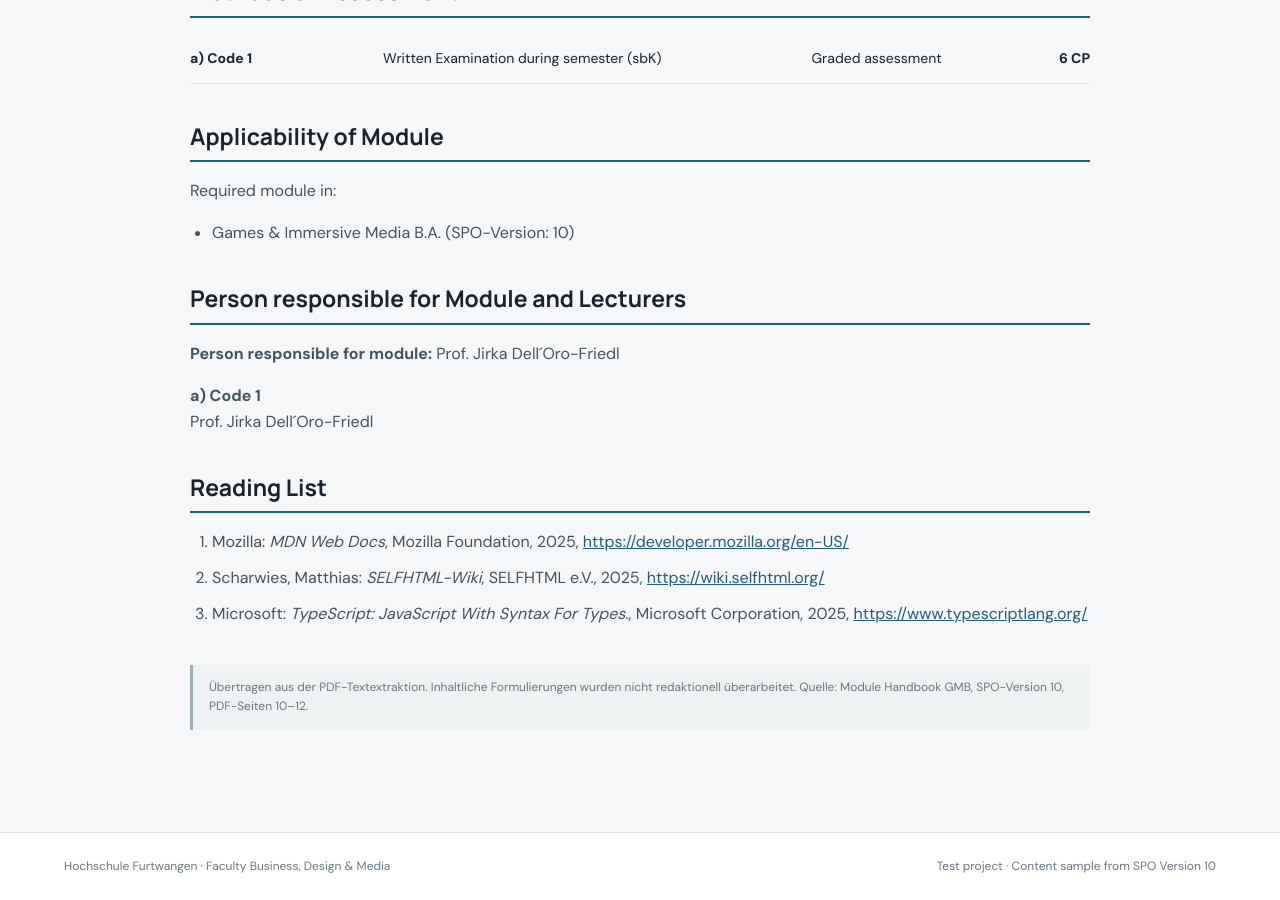
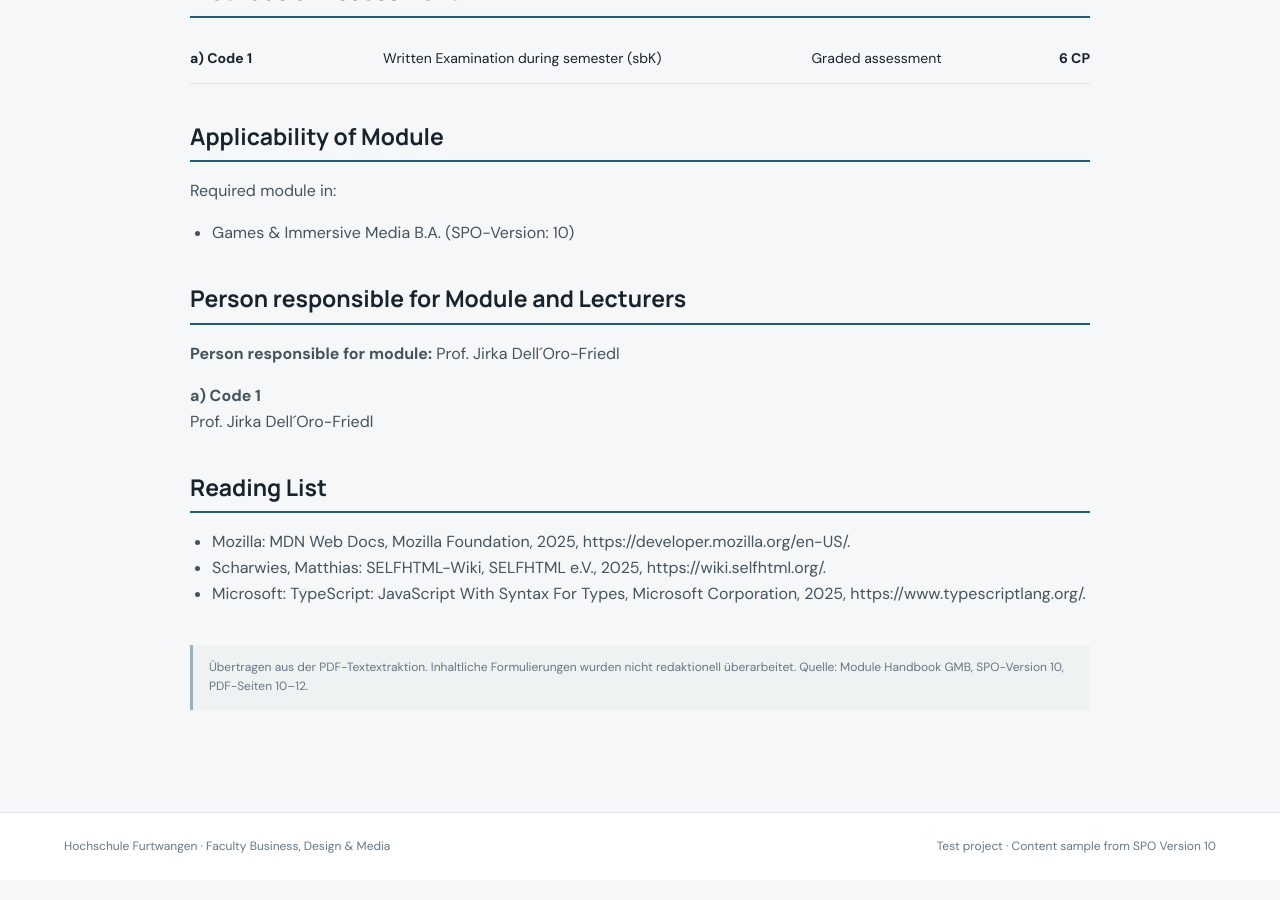
Before and after one commit to JirkaDellOro/GMB_Handbook, a Jekyll site: the page built from modules/code-1.md, in a window 1280 px wide and 900 px high, scrolled down 1601 px. Built offline with Jekyll 4.4.1, drawn with Linux system fonts in a browser that asks for light colours.

Commit message:
fixed literature reference rendering and code1-data

```diff
--- a/_layouts/module.html
+++ b/_layouts/module.html
@@ -27,10 +27,22 @@ layout: default
     <div class="component-card">
       <h3>{{ component.label }} {{ component.name }}</h3>
       <dl class="detail-grid">
-        <div><dt>Language</dt><dd>{{ component.language | join: ' / ' }}</dd></div>
-        <div><dt>Contact hours</dt><dd>{{ component.contact_hours }}</dd></div>
-        <div><dt>Self-study</dt><dd>{{ component.self_study_hours }} h</dd></div>
-        <div><dt>Class size</dt><dd>{{ component.class_size }}</dd></div>
+        <div>
+          <dt>Language</dt>
+          <dd>{{ component.language | join: ' / ' }}</dd>
+        </div>
+        <div>
+          <dt>Contact hours</dt>
+          <dd>{{ component.contact_hours }}</dd>
+        </div>
+        <div>
+          <dt>Self-study</dt>
+          <dd>{{ component.self_study_hours }} h</dd>
+        </div>
+        <div>
+          <dt>Class size</dt>
+          <dd>{{ component.class_size }}</dd>
+        </div>
       </dl>
     </div>
     {% endfor %}
@@ -52,24 +64,30 @@ layout: default
   <section class="content-section">
     <h2>Individual Component Content</h2>
     {% for section in module.individual_component_content %}
-      <h3>{{ section.component }}</h3>
-      <ul class="tag-list">{% for item in section.items %}<li>{{ item }}</li>{% endfor %}</ul>
+    <h3>{{ section.component }}</h3>
+    <ul class="tag-list">{% for item in section.items %}<li>{{ item }}</li>{% endfor %}</ul>
     {% endfor %}
   </section>
 
   <section class="two-column-sections">
-    <div class="content-section"><h2>Teaching Methods</h2>
-      {% for section in module.teaching_methods %}<h3>{{ section.component }}</h3><ul>{% for item in section.items %}<li>{{ item }}</li>{% endfor %}</ul>{% endfor %}
+    <div class="content-section">
+      <h2>Teaching Methods</h2>
+      {% for section in module.teaching_methods %}<h3>{{ section.component }}</h3>
+      <ul>{% for item in section.items %}<li>{{ item }}</li>{% endfor %}</ul>{% endfor %}
     </div>
-    <div class="content-section"><h2>Prerequisites</h2>
-      {% for section in module.prerequisites %}<h3>{{ section.component }}</h3><ul>{% for item in section.items %}<li>{{ item }}</li>{% endfor %}</ul>{% endfor %}
+    <div class="content-section">
+      <h2>Prerequisites</h2>
+      {% for section in module.prerequisites %}<h3>{{ section.component }}</h3>
+      <ul>{% for item in section.items %}<li>{{ item }}</li>{% endfor %}</ul>{% endfor %}
     </div>
   </section>
 
   <section class="content-section">
     <h2>Methods of Assessment</h2>
     {% for item in module.assessment %}
-    <div class="assessment-row"><strong>{{ item.component }}</strong><span>{{ item.description }}</span><span>{% if item.graded_assessment %}Graded assessment{% else %}Non-graded assessment{% endif %}</span><strong>{{ item.credits }} CP</strong></div>
+    <div class="assessment-row"><strong>{{ item.component }}</strong><span>{{ item.description }}</span><span>{% if
+        item.graded_assessment %}Graded assessment{% else %}Non-graded assessment{% endif %}</span><strong>{{
+        item.credits }} CP</strong></div>
     {% endfor %}
   </section>
 
@@ -82,19 +100,25 @@ layout: default
   <section class="content-section">
     <h2>Person responsible for Module and Lecturers</h2>
     <p><strong>Person responsible for module:</strong> {{ module.responsible_person }}</p>
-    {% for item in module.lecturers %}<p><strong>{{ item.component }}</strong><br>{{ item.names | join: ', ' }}</p>{% endfor %}
+    {% for item in module.lecturers %}<p><strong>{{ item.component }}</strong><br>{{ item.names | join: ', ' }}</p>{%
+    endfor %}
   </section>
 
   <section class="content-section">
     <h2>Reading List</h2>
-    <ol class="reading-list">
+    <ul>
       {% for item in module.reading_list %}
-      <li>{{ item.author }}: <em>{{ item.title }}</em>, {{ item.publisher }}, {{ item.year }}, <a href="{{ item.url }}">{{ item.url }}</a></li>
+      <li>
+        {{ item.reference }}
+      </li>
       {% endfor %}
-    </ol>
+    </ul>
   </section>
   <p class="source-note">{{ module.extraction_note }}</p>
 </article>
 {% else %}
-<div class="notice"><h1>Module not found</h1><p>No JSON data was found for this module.</p></div>
+<div class="notice">
+  <h1>Module not found</h1>
+  <p>No JSON data was found for this module.</p>
+</div>
 {% endif %}
```
Also changed, not shown: _data/modules/code-1.json (+6 -15 lines).
